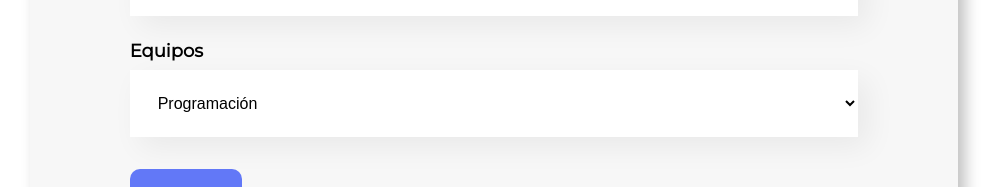
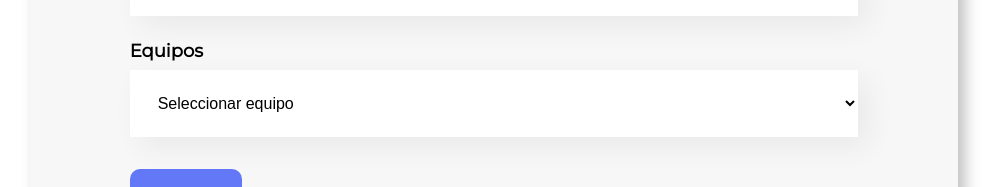
Before and after one commit to IvanPisquiy06/Team_Organizer, a React (Create React App) app: page / in a window 1280 px wide. Shown: the part 1041-1228 px from the top of the page, without its empty margins (146-1148 px from the left). Built offline with nearby package versions, Linux system fonts and the light colour scheme.

Commit message:
Retrieving information from field on form

```diff
--- a/src/components/campoTexto/index.js
+++ b/src/components/campoTexto/index.js
@@ -2,9 +2,18 @@ import "./campoTexto.css"
 
 const CampoTexto = (props) => {
     const placeHolderModificado = `${props.placeholder}...`
+
+    const manejarCambio = (event) => {
+        props.setValor(event.target.value);
+    }
+
     return <div className="campo-texto">
         <label> {props.titulo} </label>
-        <input placeholder={placeHolderModificado} required={props.required}/>
+        <input
+        placeholder={placeHolderModificado}
+        required={props.required}
+        value={props.valor}
+        onChange={manejarCambio} />
     </div>
 };
 
--- a/src/components/form/formulario.js
+++ b/src/components/form/formulario.js
@@ -2,20 +2,32 @@ import "./formulario.css"
 import CampoTexto from '../campoTexto';
 import ListaOpciones from "../listaOpciones";
 import Boton from "../boton/boton";
+import { useState } from "react";
 
 const Formulario = () => {
 
+    const [nombre, setNombre] = useState("");
+    const [puesto, setPuesto] = useState("");
+    const [foto, setFoto] = useState("");
+    const [equipo, setEquipo] = useState("");
+
     const manejarEnvio = (event) => {
         event.preventDefault();
+        let datosEnviar = {
+            nombre,
+            puesto,
+            foto,
+            equipo
+        }
     }
 
     return <section className="formulario">
         <form onSubmit={manejarEnvio}>
             <h2>Rellena el formulario para crear el colaborador.</h2>
-            <CampoTexto titulo="Nombre" placeholder="Ingresar nombre" required/>
-            <CampoTexto titulo="Puesto" placeholder="Ingresar puesto" required/>
-            <CampoTexto titulo="Foto" placeholder="Ingresar enlace de foto" required/>
-            <ListaOpciones />
+            <CampoTexto titulo="Nombre" placeholder="Ingresar nombre" required valor={nombre} setValor={setNombre}/>
+            <CampoTexto titulo="Puesto" placeholder="Ingresar puesto" required valor={puesto} setValor={setPuesto}/>
+            <CampoTexto titulo="Foto" placeholder="Ingresar enlace de foto" required valor={foto} setValor={setFoto}/>
+            <ListaOpciones valor={equipo} setEquipo={setEquipo}/>
             <Boton texto="Crear" />
         </form>
     </section>
--- a/src/components/listaOpciones/index.js
+++ b/src/components/listaOpciones/index.js
@@ -1,6 +1,6 @@
 import "./listaOpciones.css"
 
-const ListaOpciones = () => {
+const ListaOpciones = (props) => {
 
     //Método Map
     const equipos = [
@@ -13,11 +13,16 @@ const ListaOpciones = () => {
         "Innovación y Gestión"
     ];
 
+    const manejarCambio = (event) => {
+        props.setEquipo(event.target.value)
+    }
+
     return <div className="lista-opciones">
         <label>Equipos</label>
-        <select>
+        <select value={props.valor} onChange={manejarCambio}>
+            <option value="" disabled defaultValue="" hidden >Seleccionar equipo</option>
             { equipos.map((equipo, index) => {
-                return <option key={index}>{equipo}</option>
+                return <option key={index} value={equipo}>{equipo}</option>
             } ) }
         </select>
     </div>
--- a/src/components/miOrg/index.js
+++ b/src/components/miOrg/index.js
@@ -1,5 +1,4 @@
 import "./miOrg.css";
-import { useState } from "react";
 
 const MiOrg = (props) => {
 
```
